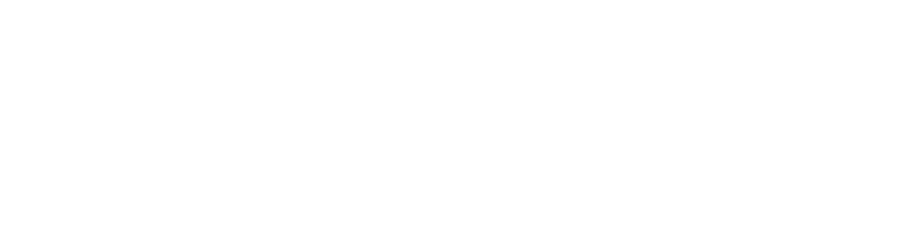
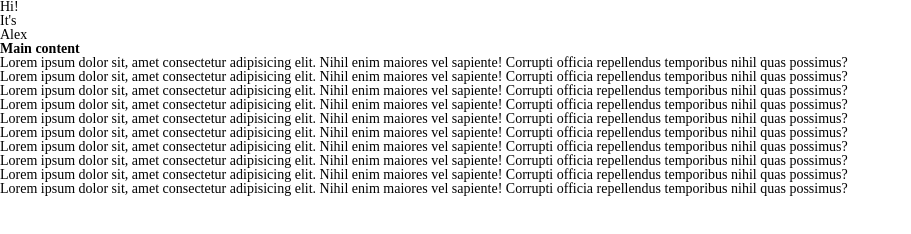
Before and after one commit to Nomex2008/Lesson-parallax, a plain HTML site: page index.html in a window 1280 px wide. Shown: the whole page, without its empty margins (0-911 px from the left). Drawn offline with Linux system fonts and the light colour scheme.

Commit message:
Commit 1 (HTML)
Add all HTML.

```diff
--- a/index.html
+++ b/index.html
@@ -17,7 +17,84 @@
 <body>
 
     <div class="wrapper">
+        <section class="parallax">
+            <div class="parallax__body">
 
+                <div class="parallax__container _container">
+
+                    <div class="parallax__label">
+                        Hi!
+                    </div>
+
+                    <div class="parallax__title">
+                        It's <br>
+                        Alex
+                    </div>
+
+                </div>
+
+                <div class="parallax__imges images-parallax">
+                    <div class="images-parallax__item">
+                        <div class="images-parallax_clouds">
+
+                        </div>
+                    </div>
+
+                    <div class="images-parallax__item">
+                        <div class="images-parallax_mountins">
+
+                        </div>
+                    </div>
+
+                    <div class="images-parallax__item">
+                        <div class="images-parallax_humen">
+
+                        </div>
+                    </div>
+                </div>
+
+            </div>
+        </section>
+
+        <section class="content">
+            <div class="content__container _container">
+                <h2 class="content__title">
+                    Main content
+                </h2>
+                <div class="content__text">
+                    <p>
+                        Lorem ipsum dolor sit, amet consectetur adipisicing elit. Nihil enim maiores vel sapiente! Corrupti officia repellendus temporibus nihil quas possimus?
+                    </p>
+                    <p>
+                        Lorem ipsum dolor sit, amet consectetur adipisicing elit. Nihil enim maiores vel sapiente! Corrupti officia repellendus temporibus nihil quas possimus?
+                    </p>
+                    <p>
+                        Lorem ipsum dolor sit, amet consectetur adipisicing elit. Nihil enim maiores vel sapiente! Corrupti officia repellendus temporibus nihil quas possimus?
+                    </p>
+                    <p>
+                        Lorem ipsum dolor sit, amet consectetur adipisicing elit. Nihil enim maiores vel sapiente! Corrupti officia repellendus temporibus nihil quas possimus?
+                    </p>
+                    <p>
+                        Lorem ipsum dolor sit, amet consectetur adipisicing elit. Nihil enim maiores vel sapiente! Corrupti officia repellendus temporibus nihil quas possimus?
+                    </p>
+                    <p>
+                        Lorem ipsum dolor sit, amet consectetur adipisicing elit. Nihil enim maiores vel sapiente! Corrupti officia repellendus temporibus nihil quas possimus?
+                    </p>
+                    <p>
+                        Lorem ipsum dolor sit, amet consectetur adipisicing elit. Nihil enim maiores vel sapiente! Corrupti officia repellendus temporibus nihil quas possimus?
+                    </p>
+                    <p>
+                        Lorem ipsum dolor sit, amet consectetur adipisicing elit. Nihil enim maiores vel sapiente! Corrupti officia repellendus temporibus nihil quas possimus?
+                    </p>
+                    <p>
+                        Lorem ipsum dolor sit, amet consectetur adipisicing elit. Nihil enim maiores vel sapiente! Corrupti officia repellendus temporibus nihil quas possimus?
+                    </p>
+                    <p>
+                        Lorem ipsum dolor sit, amet consectetur adipisicing elit. Nihil enim maiores vel sapiente! Corrupti officia repellendus temporibus nihil quas possimus?
+                    </p>
+                </div>
+            </div>
+        </section>
     </div>
 
     <script src="js/mainJS.js"></script>
```
